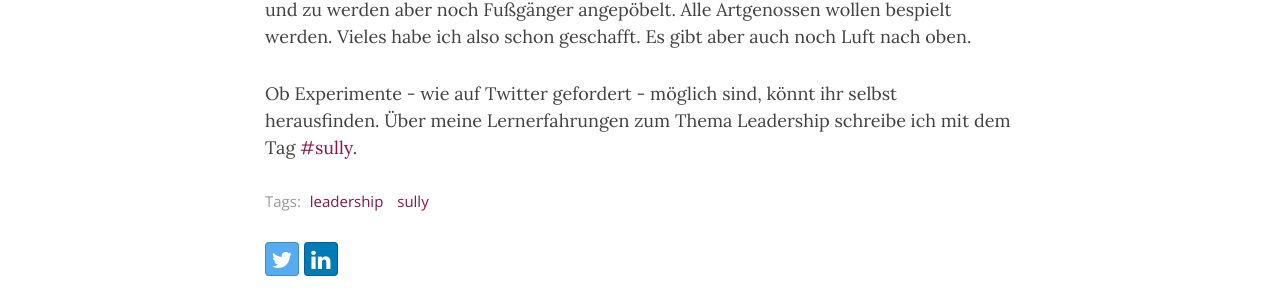
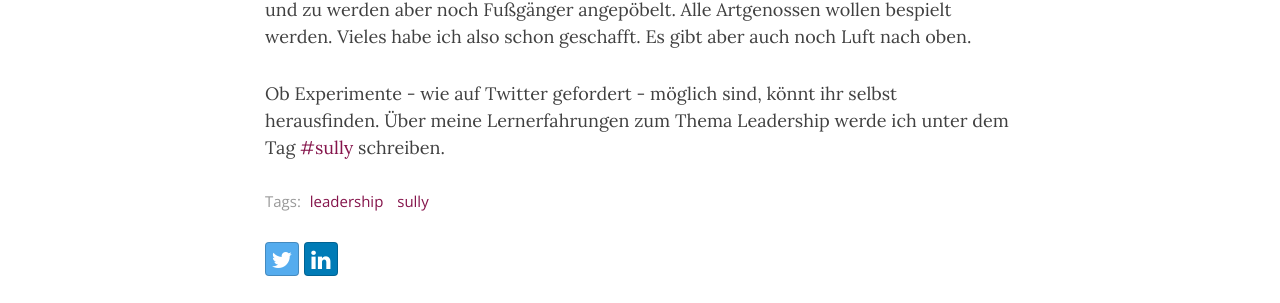
Before and after one commit to meinjens/happytechlead.github.io, a Jekyll site: the page built from _posts/2019-05-12-fuehrung-erlernen.md, in a window 1280 px wide and 900 px high, scrolled down 1304 px. Shown: the part 218-521 px from the top of the window. Built offline with Jekyll 4.4.1, drawn with Linux system fonts in a browser that asks for light colours; nearby versions of some CDN libraries; comment, search, counter and statistics services are not loaded.

Commit message:
updated post

```diff
--- a/_posts/2019-05-12-fuehrung-erlernen.md
+++ b/_posts/2019-05-12-fuehrung-erlernen.md
@@ -24,4 +24,4 @@ Mir ist klar, dass ich die Lernergebnisse nicht eins zu eins auf den Menschen ü
 
 Mein Hund soll ein erfülltes Hundeleben haben. Seit drei Jahren haben wir einen Labrador. Seit dieser Zeit denke ich anders über Leadership. Uns wird regelmäßig bescheinigt, dass wir einen gut aussehenden, braven und ausgeglichenen Hund haben. Ab und zu werden aber noch Fußgänger angepöbelt. Alle Artgenossen wollen bespielt werden. Vieles habe ich also schon geschafft. Es gibt aber auch noch Luft nach oben.
 
-Ob Experimente - wie auf Twitter gefordert - möglich sind, könnt ihr selbst herausfinden. Über meine Lernerfahrungen zum Thema Leadership schreibe ich mit dem Tag [#sully](/tags/#sully).
+Ob Experimente - wie auf Twitter gefordert - möglich sind, könnt ihr selbst herausfinden. Über meine Lernerfahrungen zum Thema Leadership werde ich unter dem Tag [#sully](/tags/#sully) schreiben.
```
